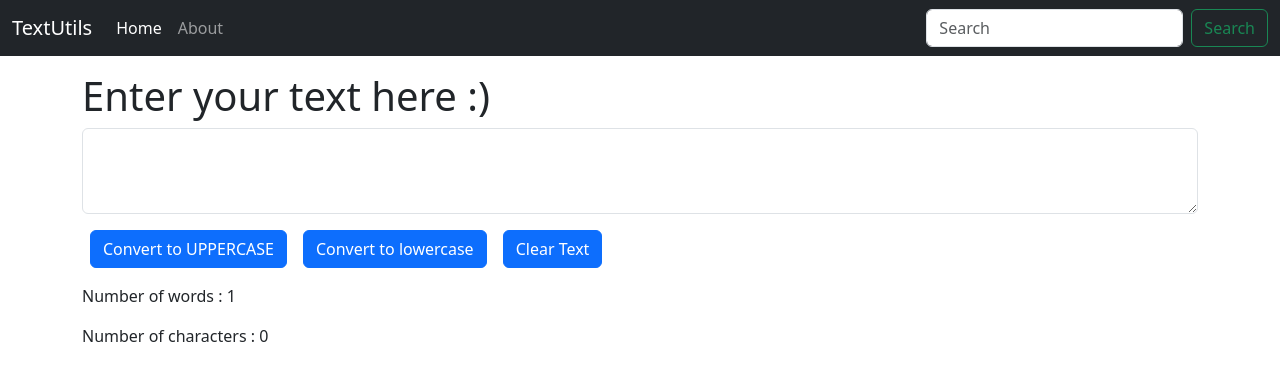
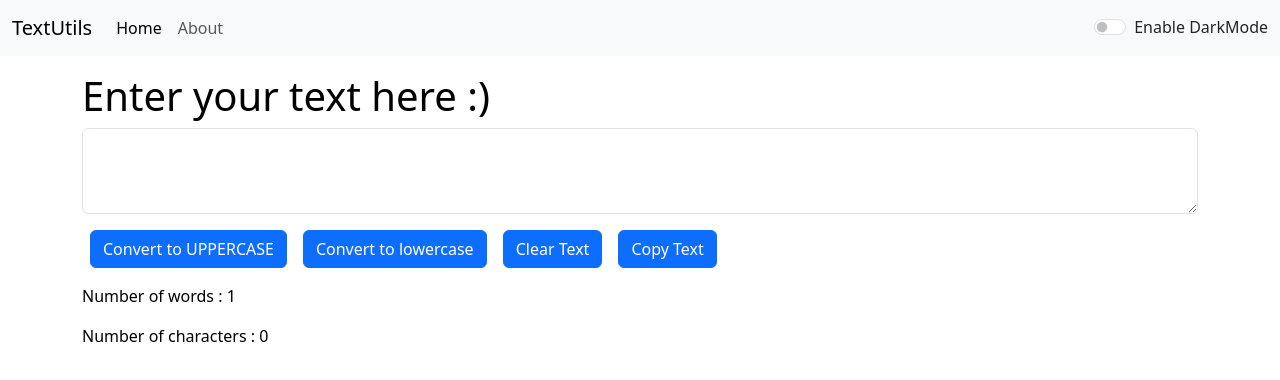
Before and after one commit to Prathyarthi/TextCraft, a React (Create React App) app in the folder my-app/: page / in a window 1280 px wide. Shown: the top 380 px of the page. Built offline with nearby package versions, Linux system fonts and the light colour scheme.

Commit message:
Succesfully added Enable DarkMode button

```diff
--- a/my-app/src/App.js
+++ b/my-app/src/App.js
@@ -1,13 +1,26 @@
 import Navbar from './components/Navbar';
 import './App.css';
 import TextForm from './components/TextForm';
+import { useState } from 'react';
 
 function App() {
+  const [mode, setMode] = useState('light');
+
+  const toggleMode = () => {
+    if (mode === 'light') {
+      setMode('dark');
+      document.body.style.backgroundColor = 'black';
+    }
+    else {
+      setMode('light');
+      document.body.style.backgroundColor = 'white';
+    }
+  }
   return (
     <>
-      <Navbar heading="TextUtils"/>
+      <Navbar heading="TextUtils" mode={mode} toggleMode={toggleMode} />
       <div className="container my-3">
-        <TextForm heading="Enter your text here :) "/>
+        <TextForm heading="Enter your text here :) " mode={mode}/>
       </div>
     </>
   );
--- a/my-app/src/components/Navbar.js
+++ b/my-app/src/components/Navbar.js
@@ -1,8 +1,9 @@
 import React from 'react'
+
 
 export default function Navbar(props) {
     return (
-        <nav className="navbar navbar-expand-lg  navbar-dark bg-dark">
+        <nav className={`navbar navbar-expand-lg  navbar-${props.mode} bg-${props.mode}`}>
             <div className="container-fluid">
                 <a className="navbar-brand" href="/">
                     {props.heading}
@@ -31,17 +32,18 @@ export default function Navbar(props) {
                             </a>
                         </li>
                     </ul>
-                    <form className="d-flex" role="search">
+                    <div className={`form-check form-switch text-${props.mode === 'light'? 'dark' : 'light'}`}>
                         <input
-                            className="form-control me-2"
-                            type="search"
-                            placeholder="Search"
-                            aria-label="Search"
+                            onClick={props.toggleMode}
+                            className="form-check-input"
+                            type="checkbox"
+                            role="switch"
+                            id="flexSwitchCheckDefault"
                         />
-                        <button className="btn btn-outline-success" type="submit">
-                            Search
-                        </button>
-                    </form>
+                        <label className="form-check-label" htmlFor="flexSwitchCheckDefault">
+                            Enable DarkMode
+                        </label>
+                    </div>
                 </div>
             </div>
         </nav>
--- a/my-app/src/components/TextForm.js
+++ b/my-app/src/components/TextForm.js
@@ -21,22 +21,30 @@ export default function TextForm(props) {
         setText(newText)
     }
 
+    const handleCopy = () => {
+        var text = document.getElementById("my-box");
+        text.select();
+        navigator.clipboard.writeText(text.value);
+    }
+
     const [text, setText] = useState("");
 
     return (
         <>
-            <h1>{props.heading}</h1>
-            <div className="mb-3">
+            <div className="mb-3" style={{ color: props.mode === 'dark' ? 'white' : 'black' }}>
+                <h1>{props.heading}</h1>
                 <textarea
+                    style={{ backgroundColor: props.mode === 'dark' ? 'black' : 'white', color: props.mode === 'dark' ? 'white' : 'black' }}
                     onChange={handleOnChange}
                     value={text}
                     className="form-control"
-                    id="exampleFormControlTextarea1"
+                    id="my-box"
                     rows={3}
                 />
                 <button className="btn btn-primary my-3 mx-2" onClick={handleOnClickUpper} >Convert to UPPERCASE</button>
                 <button className="btn btn-primary my-3 mx-2" onClick={handleOnClickLower} >Convert to lowercase</button>
                 <button className="btn btn-primary my-3 mx-2" onClick={handleClearText} >Clear Text</button>
+                <button className="btn btn-primary my-3 mx-2" onClick={handleCopy} >Copy Text</button>
                 <div>
                     <p>{"Number of words : " + text.split(" ").length}</p>
                     <p>{"Number of characters : " + text.length}</p>
```
